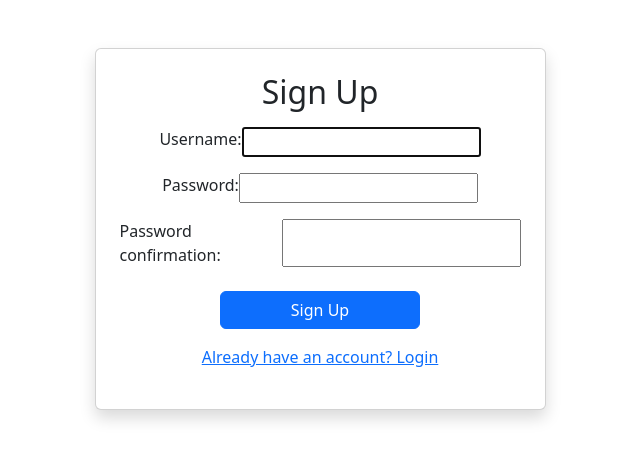
After one commit to habeeiiyy/AccountHub, a Django app: page /signup/ in a window 1280 px wide. The commit adds this page. Shown: the top 460 px of the page, without its empty margins (320-960 px from the left). Run offline with Django 5.2, Linux system fonts and the light colour scheme.

Commit message:
signup added

```diff
--- a/Accounts/templates/Accounts/login.html
+++ b/Accounts/templates/Accounts/login.html
@@ -1,6 +1,8 @@
 <!DOCTYPE html>
 <html lang="en">
 <head>
+
+
     <meta charset="UTF-8">
     <meta name="viewport" content="width=device-width, initial-scale=1.0">
     <title>Login page</title>
@@ -40,7 +42,9 @@
 </div>
 <div class="d-flex justify-content-center"><button type="submit" class="btn btn-primary w-50 mt-2">Login</button></div>
 </form>
+<p><a href="{% url 'Accounts:signup' %}">Create an account</a></p>
 </div>
+
     </div>
 </body>
 </html>
--- /dev/null
+++ b/Accounts/templates/Accounts/signup.html
@@ -0,0 +1,54 @@
+<!DOCTYPE html>
+<html lang="en">
+<head>
+    <meta charset="UTF-8">
+    <meta name="viewport" content="width=device-width, initial-scale=1.0">
+    <title>Sign Up</title>
+    <link href="https://cdn.jsdelivr.net/npm/bootstrap@5.3.3/dist/css/bootstrap.min.css" rel="stylesheet">
+</head>
+<body>
+    <div class="container">
+    <div class="row justify-content-center mt-5">
+  <div class="col-md-6 col-lg-5">
+                <div class="card shadow">
+          <div class="card-body p-4">
+           <h2 class="text-center mb-3">Sign Up</h2>
+
+        {% if form.non_field_errors %}
+                        <div class="alert alert-danger text-center py-1" role="alert">
+               {% for error in form.non_field_errors %}
+                <p class="mb-0 small">{{ error }}</p>
+                {% endfor %}
+                        </div>
+                        {% endif %}
+
+            <form method="post">
+           {% csrf_token %}
+
+                            <div class="mb-3 d-flex justify-content-center">
+          {{ form.username.label_tag }}
+                                {{ form.username }}
+                   </div>
+
+                            <div class="mb-3 d-flex justify-content-center">
+                                {{ form.password1.label_tag }}
+                                {{ form.password1 }}
+  </div>
+
+                            <div class="mb-3 d-flex justify-content-center">
+             {{ form.password2.label_tag }}
+          {{ form.password2 }}
+                            </div>
+
+ <div class="d-flex justify-content-center">
+                                <button type="submit" class="btn btn-primary w-50 mt-2">Sign Up</button>
+                            </div>
+                        </form>
+   <p class="text-center mt-3"><a href="{% url 'Accounts:login' %}">Already have an account? Login</a></p>
+   </div>
+     </div>
+            </div>
+        </div>
+    </div>
+</body>
+</html>
--- a/Accounts/urls.py
+++ b/Accounts/urls.py
@@ -6,6 +6,7 @@ app_name="Accounts"
 
 urlpatterns=[
     path("",views.login_view,name="login"),
+    path("signup/",views.signup_view,name="signup"),
     path("home/",views.home,name="home"),
     path("logout/",views.logout_view,name="logout"),
 ]
--- a/Accounts/views.py
+++ b/Accounts/views.py
@@ -3,7 +3,7 @@ from django.contrib.auth import authenticate,login,logout
 from django.contrib.auth.decorators import login_required
 from django.views.decorators.cache import never_cache
 from .forms import Loginform
-
+from django.contrib.auth.forms import UserCreationForm
 @never_cache
 def login_view(request):
 
@@ -40,3 +40,17 @@ def home(request):
 def logout_view(request):
     logout(request)
     return redirect("Accounts:login")
+
+@never_cache
+def signup_view(request):
+    if request.user.is_authenticated:
+        return redirect("Accounts:home")
+
+    if request.method=="POST":
+        form=UserCreationForm(request.POST)
+        if form.is_valid():
+            form.save()
+            return redirect("Accounts:login")
+    else:
+        form=UserCreationForm()
+    return render(request,"Accounts/signup.html",{"form":form})
```
Also changed, not shown: AccountHub/settings.py (+1 -6 lines).
